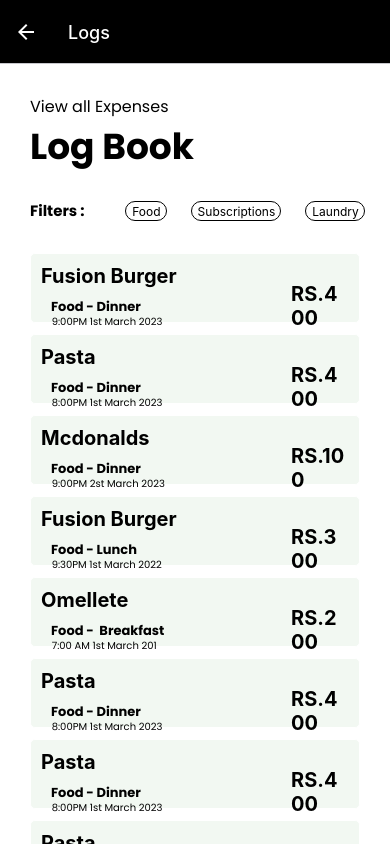
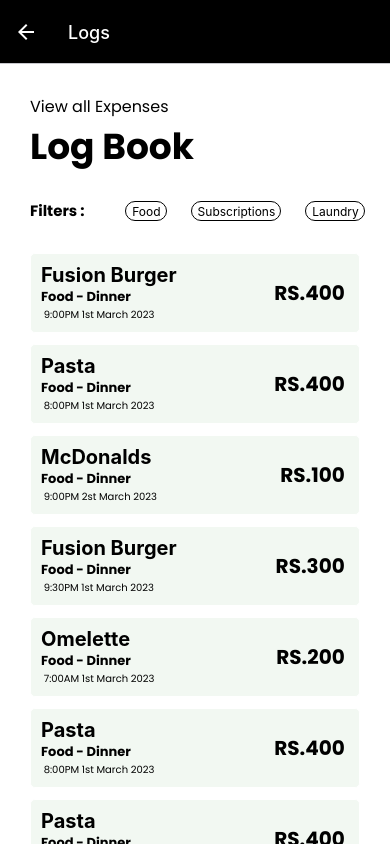
Before and after one commit to hassaan-n/Hisaab-Group05, a React Native app in the folder Hisaab/: screen /Logs in a window 390 px wide. Built offline with nearby package versions, Linux system fonts and the light colour scheme; what expo-sqlite would draw is missing.

Commit message:
Further Bug Fixes in Layout (Logbook)

```diff
--- a/Hisaab/package.json
+++ b/Hisaab/package.json
@@ -45,6 +45,7 @@
   "devDependencies": {
     "@babel/core": "^7.20.0",
     "@types/react": "~18.0.14",
+    "@types/react-native": "^0.71.5",
     "typescript": "^4.9.4"
   },
   "private": true
--- a/Hisaab/src/navigation/HomeStack.tsx
+++ b/Hisaab/src/navigation/HomeStack.tsx
@@ -49,6 +49,7 @@ const HomeStackNavigator = () => {
       <HomeStack.Screen name="Analytics" component={Analytics} />
       <HomeStack.Screen name="Logs" component={Logbook} />
 
+
       {/* <HomeStack.Screen name="Goals" component={GoalScreen} />
       <HomeStack.Screen name="spending" component={spendings} />
       <HomeStack.Screen name="analytics" component={analytics} /> */}
--- a/Hisaab/src/screens/SignUp.tsx
+++ b/Hisaab/src/screens/SignUp.tsx
@@ -16,7 +16,7 @@ const SignUp = () => {
   //props for the pin input
   const [number, onChangeNumber] = React.useState("");
   //props for the pin state
-  const [toggle, setToggle] = React.useState(true);
+  const [toggle, setToggle] = React.useState(false);
 
   //function to handle the submit button
   const Card = ({ pinstate }) => {
--- a/Hisaab/src/screens/logbook.tsx
+++ b/Hisaab/src/screens/logbook.tsx
@@ -9,7 +9,7 @@ import {
   ScrollView,
 } from "react-native";
 import { useNavigation } from "@react-navigation/native";
-import styles_GoalsScreen from "../styles/styles.GoalsScreen";
+import styles_Logbook from "../styles/styles.Logbook";
 import styles from "../styles";
 import RadioButton from "../components/logradiobutton";
 import db from "../database"
@@ -27,12 +27,12 @@ const Logbook = () => {
     // mega container with all the elements
     <ScrollView style={{ flex: 1 }}>
       <View style={styles.container}>
-        <View style={styles_GoalsScreen.welcomeContainer}>
+        <View>
           <Text style={styles.text}>View all Expenses</Text>
           <Text style={styles.heading}>Log Book</Text>
         </View>
 
-        <View style={styles_GoalsScreen.welcomeContainer}>
+        <View>
           <Text style={styles.filter_text}>Filters :</Text>
           <RadioButton />
         </View>
@@ -44,7 +44,7 @@ const Logbook = () => {
 
 
         {/* Button Sectoion*/}
-        {/* <View style={styles_GoalsScreen.buttonContainer}>
+        {/* <View style={styles_Logbook.buttonContainer}>
           <TouchableOpacity
             onPress={() => {
               navigation.navigate("Home");
@@ -55,81 +55,113 @@ const Logbook = () => {
           </TouchableOpacity>
         </View> */}
 
-        <View style={styles_GoalsScreen.card}>
+        <View style={styles_Logbook.card}>
+          <View style={styles_Logbook.cardLeft}>
 
-          <Text style={styles_GoalsScreen.cardText}>Fusion Burger</Text>
-          <Text style={styles.card_subheading}>Food - Dinner</Text>
-          <Text style={styles.card_timestmap}> 9:00PM 1st March 2023</Text>
-          <Text style={styles_GoalsScreen.price}> RS.400 </Text>
+          <Text style={styles_Logbook.cardText}>Fusion Burger</Text>
+          <Text style={styles_Logbook.card_subheading}>Food - Dinner</Text>
+          <Text style={styles_Logbook.card_timestmap}> 9:00PM 1st March 2023</Text>
+          </View>
+          <View style={styles_Logbook.cardRight}>
+          <Text style={styles_Logbook.price}> RS.400 </Text>
+          </View>
 
         </View>
 
-        <View style={styles_GoalsScreen.card}>
+        <View style={styles_Logbook.card}>
+          <View style={styles_Logbook.cardLeft}>
 
-          <Text style={styles_GoalsScreen.cardText}>Pasta</Text>
-          <Text style={styles.card_subheading}>Food - Dinner</Text>
-          <Text style={styles.card_timestmap}> 8:00PM 1st March 2023</Text>
-          <Text style={styles_GoalsScreen.price}> RS.400 </Text>
+          <Text style={styles_Logbook.cardText}>Pasta</Text>
+          <Text style={styles_Logbook.card_subheading}>Food - Dinner</Text>
+          <Text style={styles_Logbook.card_timestmap}> 8:00PM 1st March 2023</Text>
+          </View>
+          <View style={styles_Logbook.cardRight}>
+          <Text style={styles_Logbook.price}> RS.400 </Text>
+          </View>
 
         </View>
 
-        <View style={styles_GoalsScreen.card}>
+        <View style={styles_Logbook.card}>
+          <View style={styles_Logbook.cardLeft}>
 
-          <Text style={styles_GoalsScreen.cardText}>Mcdonalds</Text>
-          <Text style={styles.card_subheading}>Food - Dinner</Text>
-          <Text style={styles.card_timestmap}> 9:00PM 2st March 2023</Text>
-          <Text style={styles_GoalsScreen.price}> RS.100 </Text>
+          <Text style={styles_Logbook.cardText}>McDonalds</Text>
+          <Text style={styles_Logbook.card_subheading}>Food - Dinner</Text>
+          <Text style={styles_Logbook.card_timestmap}> 9:00PM 2st March 2023</Text>
+          </View>
+          <View style={styles_Logbook.cardRight}>
+          <Text style={styles_Logbook.price}> RS.100 </Text>
+          </View>
 
         </View>
 
-        <View style={styles_GoalsScreen.card}>
+        <View style={styles_Logbook.card}>
+          <View style={styles_Logbook.cardLeft}>
 
-          <Text style={styles_GoalsScreen.cardText}>Fusion Burger</Text>
-          <Text style={styles.card_subheading}>Food - Lunch</Text>
-          <Text style={styles.card_timestmap}> 9:30PM 1st March 2022</Text>
-          <Text style={styles_GoalsScreen.price}> RS.300 </Text>
+          <Text style={styles_Logbook.cardText}>Fusion Burger</Text>
+          <Text style={styles_Logbook.card_subheading}>Food - Dinner</Text>
+          <Text style={styles_Logbook.card_timestmap}> 9:30PM 1st March 2023</Text>
+          </View>
+          <View style={styles_Logbook.cardRight}>
+          <Text style={styles_Logbook.price}> RS.300 </Text>
+          </View>
 
         </View>
 
 
-        <View style={styles_GoalsScreen.card}>
+        <View style={styles_Logbook.card}>
+          <View style={styles_Logbook.cardLeft}>
 
-          <Text style={styles_GoalsScreen.cardText}>Omellete</Text>
-          <Text style={styles.card_subheading}>Food -  Breakfast</Text>
-          <Text style={styles.card_timestmap}> 7:00 AM 1st March 201</Text>
-          <Text style={styles_GoalsScreen.price}> RS.200 </Text>
+          <Text style={styles_Logbook.cardText}>Omelette</Text>
+          <Text style={styles_Logbook.card_subheading}>Food - Dinner</Text>
+          <Text style={styles_Logbook.card_timestmap}> 7:00AM 1st March 2023</Text>
+          </View>
+          <View style={styles_Logbook.cardRight}>
+          <Text style={styles_Logbook.price}> RS.200 </Text>
+          </View>
 
         </View>
 
-        <View style={styles_GoalsScreen.card}>
+        <View style={styles_Logbook.card}>
+          <View style={styles_Logbook.cardLeft}>
 
-          <Text style={styles_GoalsScreen.cardText}>Pasta</Text>
-          <Text style={styles.card_subheading}>Food - Dinner</Text>
-          <Text style={styles.card_timestmap}> 8:00PM 1st March 2023</Text>
-          <Text style={styles_GoalsScreen.price}> RS.400 </Text>
+          <Text style={styles_Logbook.cardText}>Pasta</Text>
+          <Text style={styles_Logbook.card_subheading}>Food - Dinner</Text>
+          <Text style={styles_Logbook.card_timestmap}> 8:00PM 1st March 2023</Text>
+          </View>
+          <View style={styles_Logbook.cardRight}>
+          <Text style={styles_Logbook.price}> RS.400 </Text>
+          </View>
 
         </View>
 
-        <View style={styles_GoalsScreen.card}>
+        <View style={styles_Logbook.card}>
+          <View style={styles_Logbook.cardLeft}>
 
-          <Text style={styles_GoalsScreen.cardText}>Pasta</Text>
-          <Text style={styles.card_subheading}>Food - Dinner</Text>
-          <Text style={styles.card_timestmap}> 8:00PM 1st March 2023</Text>
-          <Text style={styles_GoalsScreen.price}> RS.400 </Text>
+          <Text style={styles_Logbook.cardText}>Pasta</Text>
+          <Text style={styles_Logbook.card_subheading}>Food - Dinner</Text>
+          <Text style={styles_Logbook.card_timestmap}> 9:00PM 1st March 2023</Text>
+          </View>
+          <View style={styles_Logbook.cardRight}>
+          <Text style={styles_Logbook.price}> RS.400 </Text>
+          </View>
 
         </View>
 
-        <View style={styles_GoalsScreen.card}>
+        <View style={styles_Logbook.card}>
+          <View style={styles_Logbook.cardLeft}>
 
-          <Text style={styles_GoalsScreen.cardText}>Pasta</Text>
-          <Text style={styles.card_subheading}>Food - Dinner</Text>
-          <Text style={styles.card_timestmap}> 8:00PM 1st March 2023</Text>
-          <Text style={styles_GoalsScreen.price}> RS.400 </Text>
+          <Text style={styles_Logbook.cardText}>Fusion Burger</Text>
+          <Text style={styles_Logbook.card_subheading}>Food - Dinner</Text>
+          <Text style={styles_Logbook.card_timestmap}> 9:00PM 1st March 2023</Text>
+          </View>
+          <View style={styles_Logbook.cardRight}>
+          <Text style={styles_Logbook.price}> RS.400 </Text>
+          </View>
 
         </View>
 
 
-        <View style={styles_GoalsScreen.buttonContainer}>
+        <View style={styles_Logbook.buttonContainer}>
           <TouchableOpacity
             onPress={() => {
               navigation.navigate("Home");
--- a/Hisaab/src/styles/styles.HomeScreen.tsx
+++ b/Hisaab/src/styles/styles.HomeScreen.tsx
@@ -66,7 +66,7 @@ const styles_HomeScreen = StyleSheet.create({
 
   budgetNumberContainer: {
     height: 60,
-    width: 70,
+    width: "auto",
     paddingTop: 0,
     flexDirection: "column",
     justifyContent: "center",
--- /dev/null
+++ b/Hisaab/src/styles/styles.Logbook.tsx
@@ -0,0 +1,92 @@
+import {
+    StyleSheet,
+    View,
+    Text,
+    Pressable,
+    FlatList,
+    Button,
+} from "react-native";
+
+const styles_Logbook = StyleSheet.create({
+
+    budgetContainer: {
+        marginBottom: 15,
+    },
+
+    inputContainer: {
+        flexDirection: "column",
+        justifyContent: "space-between",
+    },
+
+    inputSingleContainer: {
+        flexDirection: "column",
+        justifyContent: "space-between",
+        marginBottom: 25,
+
+    },
+
+
+    buttonContainer: {
+        paddingTop: 20,
+        paddingBottom: 20,
+    },
+
+    card_subheading: {
+
+        // position: "absolute",
+        fontSize: 13,
+        fontFamily: "Poppins-Bold",
+        // marginLeft:10,
+        // paddingTop:33,
+
+      },
+
+      card_timestmap: {
+
+        // position: "absolute",
+        fontSize: 10,
+        fontFamily: "Poppins ",
+        // marginLeft:8,
+        // paddingTop:50,
+
+      },
+
+    card: {
+
+        marginBottom: 1,
+        flexDirection: 'row',
+        justifyContent: 'space-between',
+        borderWidth: 0.01,
+        borderColor: '#FFFFFF',
+        borderRadius: 5,
+        height: 80,
+        padding: 10,
+        backgroundColor: '#F2F8F2',
+        marginVertical: 10,
+    },
+    cardLeft: {
+        justifyContent: 'center',
+
+    },
+    cardRight: {
+
+    justifyContent: 'center',
+
+    },
+
+    cardText: {
+
+        fontSize: 20,
+        fontWeight: 'bold',
+    },
+
+    price: {
+        // marginLeft: 240,
+        // marginVertical: -30,
+        fontSize: 20,
+        fontFamily: "Poppins-Bold",
+        // fontWeight: 'bold',
+    },
+});
+
+export default styles_Logbook;
```
Also changed, not shown: 1 other file (tests, documents, lock files or other folders).
